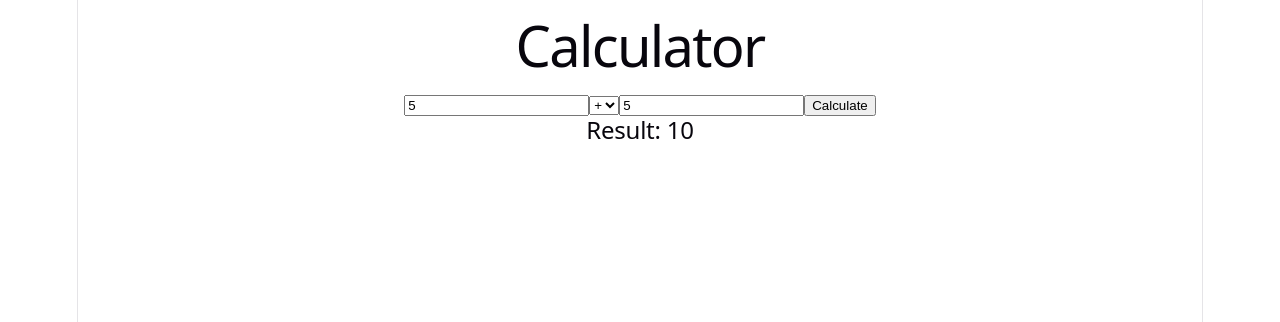
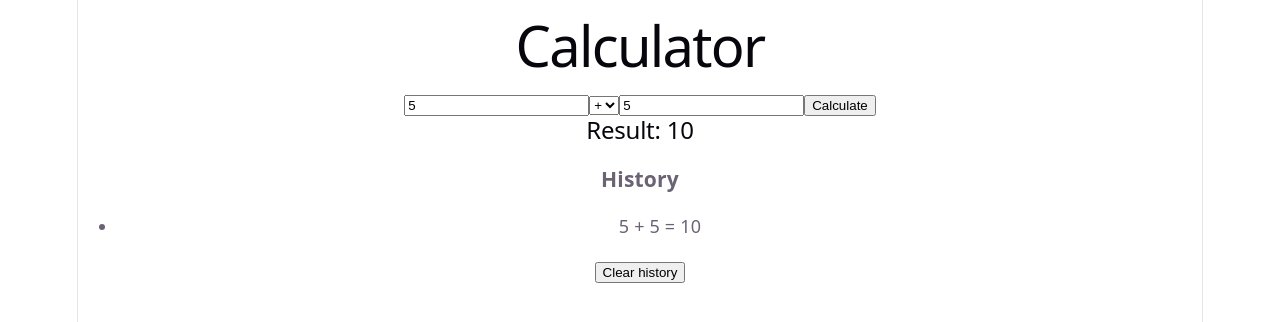
Before and after one commit to JasmineLee7/research-milestone, a React (Vite) app: page / in a window 1280 px wide. Both pictures are taken after typing "5", "5" into the empty fields and a click on the button "Calculate". Shown: the top 322 px of the page. Built offline with nearby package versions, Linux system fonts and the light colour scheme.

Commit message:
Calculation history added

```diff
--- a/src/App.jsx
+++ b/src/App.jsx
@@ -1,4 +1,7 @@
 import { useState } from 'react'
+
+const SYMBOLS = { '+': '+', '-': '−', '*': '×', '/': '÷' }
+
 
 function App() {
   const [a, setA] = useState('')
@@ -6,6 +9,7 @@ function App() {
   const [operation, setOperation] = useState('+')
   const [result, setResult] = useState(null)
   const [error, setError] = useState('')
+  const [history, setHistory] = useState([])
 
   function calculate() {
     if (a === '' || b === '') {
@@ -31,6 +35,16 @@ function App() {
 
     setError('')
     setResult(answer)
+
+    const entry = {
+      id: Date.now(),
+      text: `${x} ${SYMBOLS[operation]} ${y} = ${answer}`,
+    }
+    setHistory([entry, ...history])
+  }
+
+  function clearHistory() {
+    setHistory([])
   }
 
   return (
@@ -57,6 +71,20 @@ function App() {
       <button onClick={calculate}>Calculate</button>
       {error && <p style={{ color: 'red' }}>{error}</p>}
       {result !== null && <h2>Result: {result}</h2>}
+
+      <h3>History</h3>
+      {history.length === 0 ? (
+        <p>No calculations yet.</p>
+      ) : (
+        <>
+          <ul>
+            {history.map(item => (
+              <li key={item.id}>{item.text}</li>
+            ))}
+          </ul>
+          <button onClick={clearHistory}>Clear history</button>
+        </>
+      )}
     </div>
   )
 }
```
